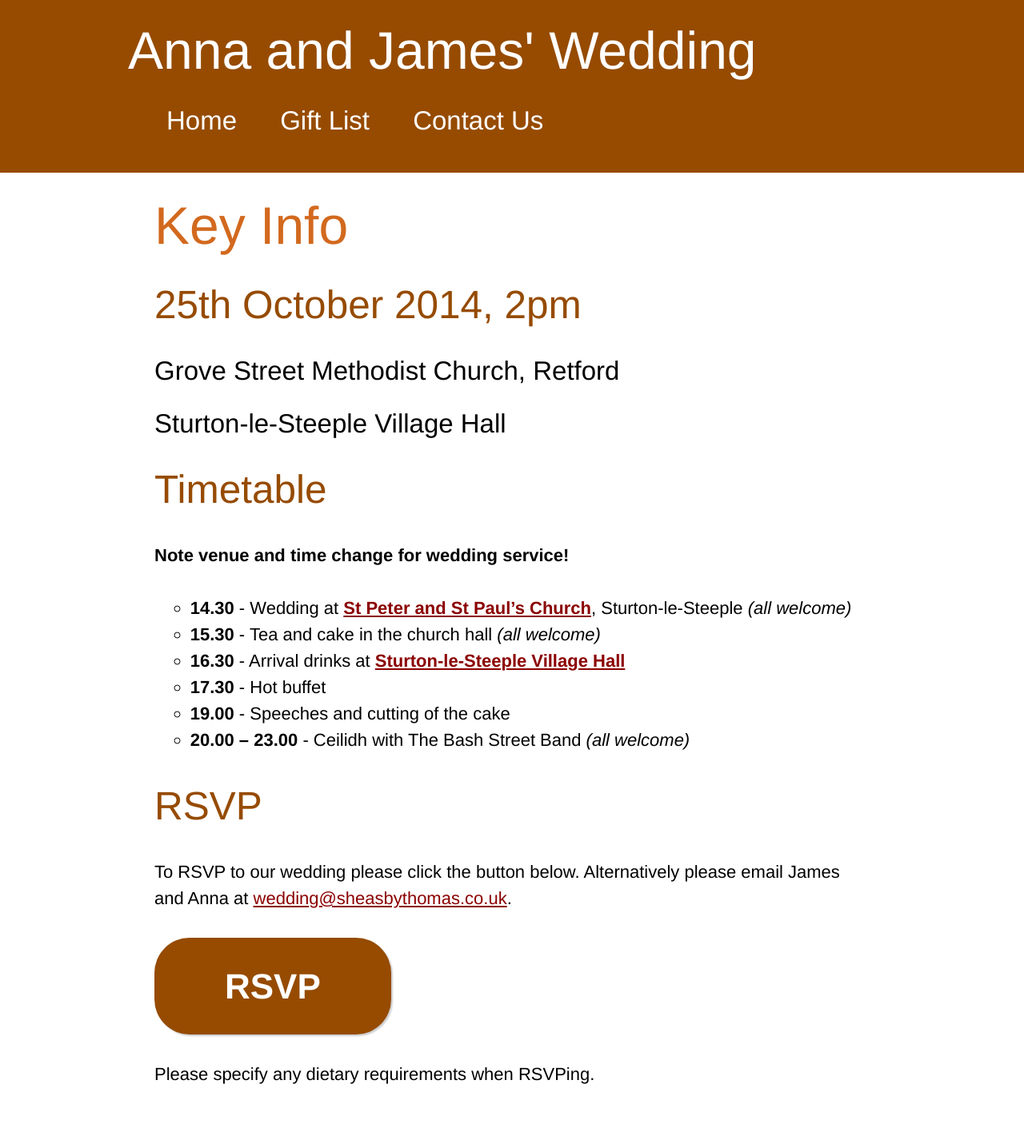
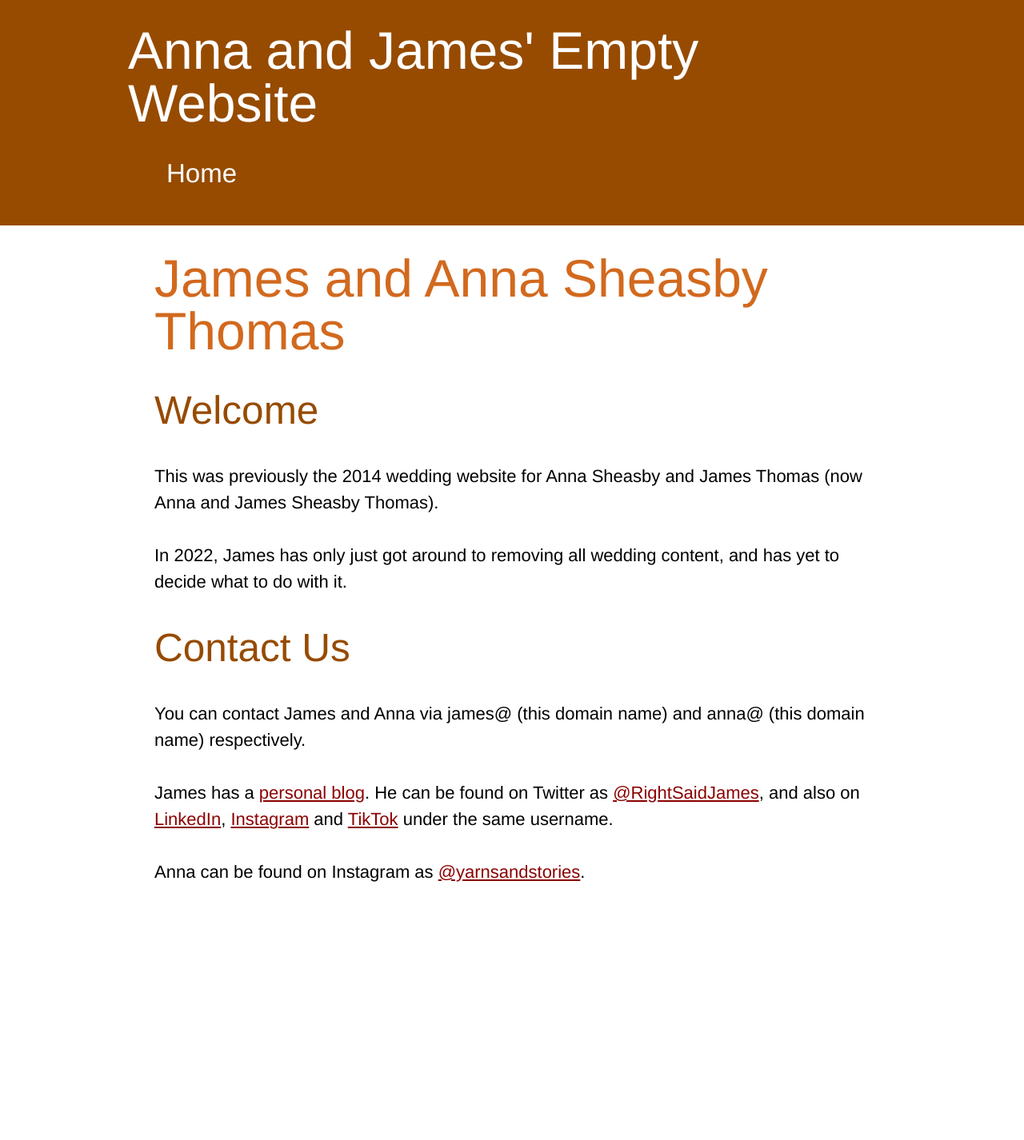
Before and after one commit to rightsaidjames/wedding, a Jekyll site: the page built from index.md, in a window 1280 px wide. Shown: the whole page at 80% size. Built offline with Jekyll 4.4.1, drawn with Linux system fonts in a browser that asks for light colours; after the commit the page ends 1173 px from its top, so only the background shows below that.

Commit message:
Remove wedding content, add basic info about James and Anna

```diff
--- a/_includes/header.html
+++ b/_includes/header.html
@@ -1,11 +1,9 @@
 <header class="grid 1of1">
     <div class="container">
-    <h1>Anna and James' Wedding</h1>
+    <h1>Anna and James' Empty Website</h1>
     <nav>
         <ul>
             <li><a href="/index.html">Home</a></li>
-            <li><a href="/giftlist.html">Gift List</a></li>
-            <li><a href="mailto:wedding@sheasbythomas.co.uk">Contact Us</a></li>
         </ul>
     </nav>
     </div>
--- a/index.md
+++ b/index.md
@@ -1,29 +1,18 @@
 ---
 layout: default
-title: Key Info
+title: James and Anna Sheasby Thomas
 ---
 
-## 25th October 2014, 2pm
+## Welcome
 
-### Grove Street Methodist Church, Retford
+This was previously the 2014 wedding website for Anna Sheasby and James Thomas (now Anna and James Sheasby Thomas).
 
-### Sturton-le-Steeple Village Hall
+In 2022, James has only just got around to removing all wedding content, and has yet to decide what to do with it.
 
-## Timetable
+## Contact Us
 
-**Note venue and time change for wedding service!**
+You can contact James and Anna via james@ (this domain name) and anna@ (this domain name) respectively.
 
-- **14.30** - Wedding at **[St Peter and St Paul's Church](https://goo.gl/maps/uUOB6)**, Sturton-le-Steeple *(all welcome)*
-- **15.30** - Tea and cake in the church hall *(all welcome)*
-- **16.30** - Arrival drinks at **[Sturton-le-Steeple Village Hall](https://goo.gl/maps/nAAXb)**
-- **17.30** - Hot buffet
-- **19.00** - Speeches and cutting of the cake
-- **20.00 – 23.00** - Ceilidh with The Bash Street Band *(all welcome)*
+James has a [personal blog](https://rightsaidjames.com/). He can be found on Twitter as [@RightSaidJames](https://twitter.com/RightSaidJames), and also on [LinkedIn](https://www.linkedin.com/in/rightsaidjames/), [Instagram](https://www.instagram.com/rightsaidjames/) and [TikTok](https://www.tiktok.com/@rightsaidjames) under the same username.
 
-## RSVP
-
-To RSVP to our wedding please click the button below. Alternatively please email James and Anna at [wedding@sheasbythomas.co.uk](mailto:wedding@sheasbythomas.co.uk).
-
-<a href="https://docs.google.com/forms/d/1TtBcK140dAYMCQHyxWdsATsGpH5PXzilo1uBaXNuAd4/viewform" target="_blank" class="cta-button grow">RSVP</a>
-
-Please specify any dietary requirements when RSVPing.
+Anna can be found on Instagram as [@yarnsandstories](https://www.instagram.com/yarnsandstories/).
```
Also changed, not shown: giftlist.md (deleted, +0 -16 lines).
